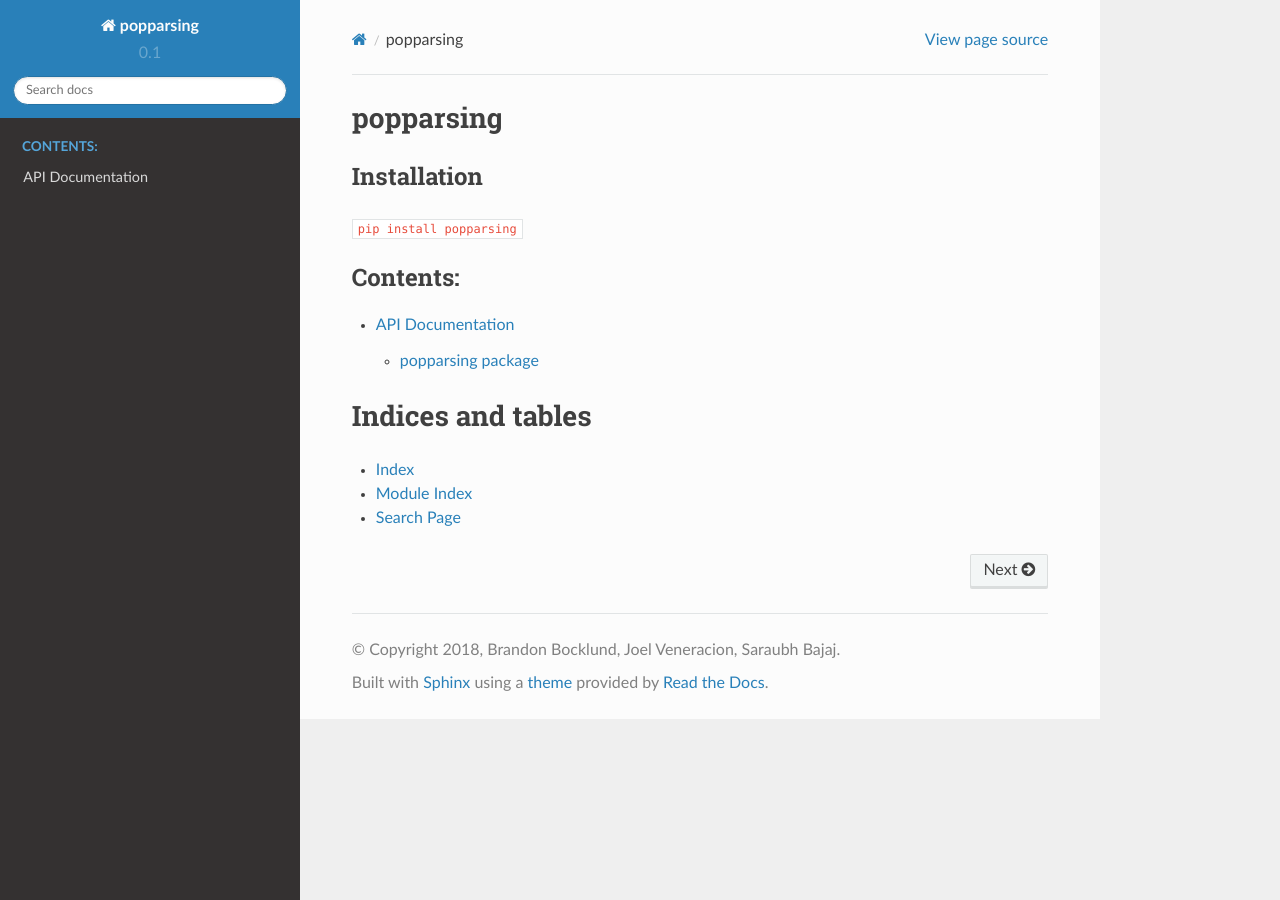
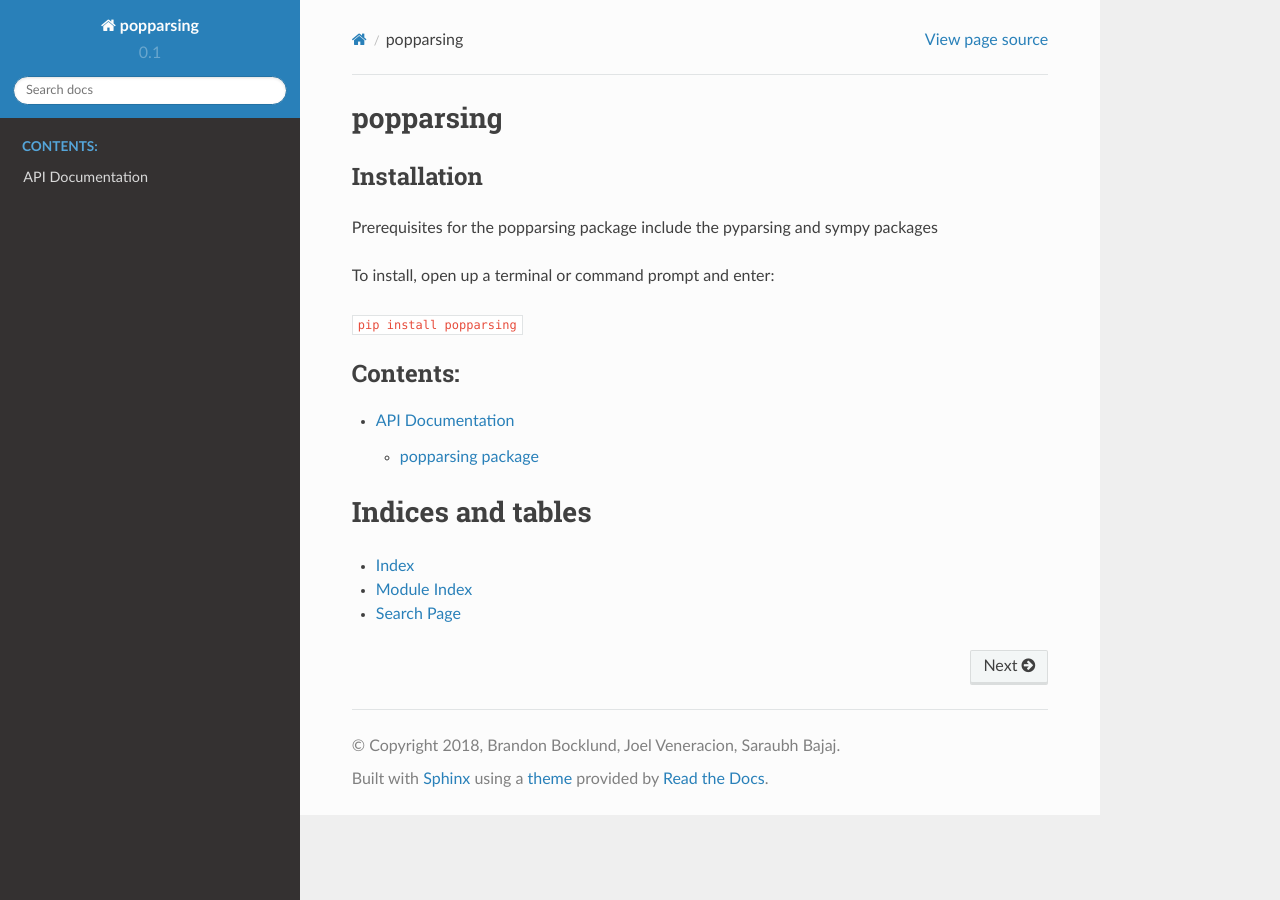
Before and after one commit to PhasesResearchLab/popparsing, a Sphinx documentation site: the page built from docs/index.rst, in a window 1280 px wide. Built offline with Sphinx 7.4.7 and the Read the Docs theme 2.0.0, drawn with Linux system fonts in a browser that asks for light colours.

Commit message:
Continued on documentation and test cases

```diff
--- a/docs/index.rst
+++ b/docs/index.rst
@@ -6,8 +6,16 @@
 popparsing
 ==========
 
+
+
 Installation
 ------------
+
+Prerequisites for the popparsing package
+include the pyparsing and sympy packages
+
+To install, open up a terminal or
+command prompt and enter:
 
 ``pip install popparsing``
 
```
Also changed, not shown: 1 other file.
